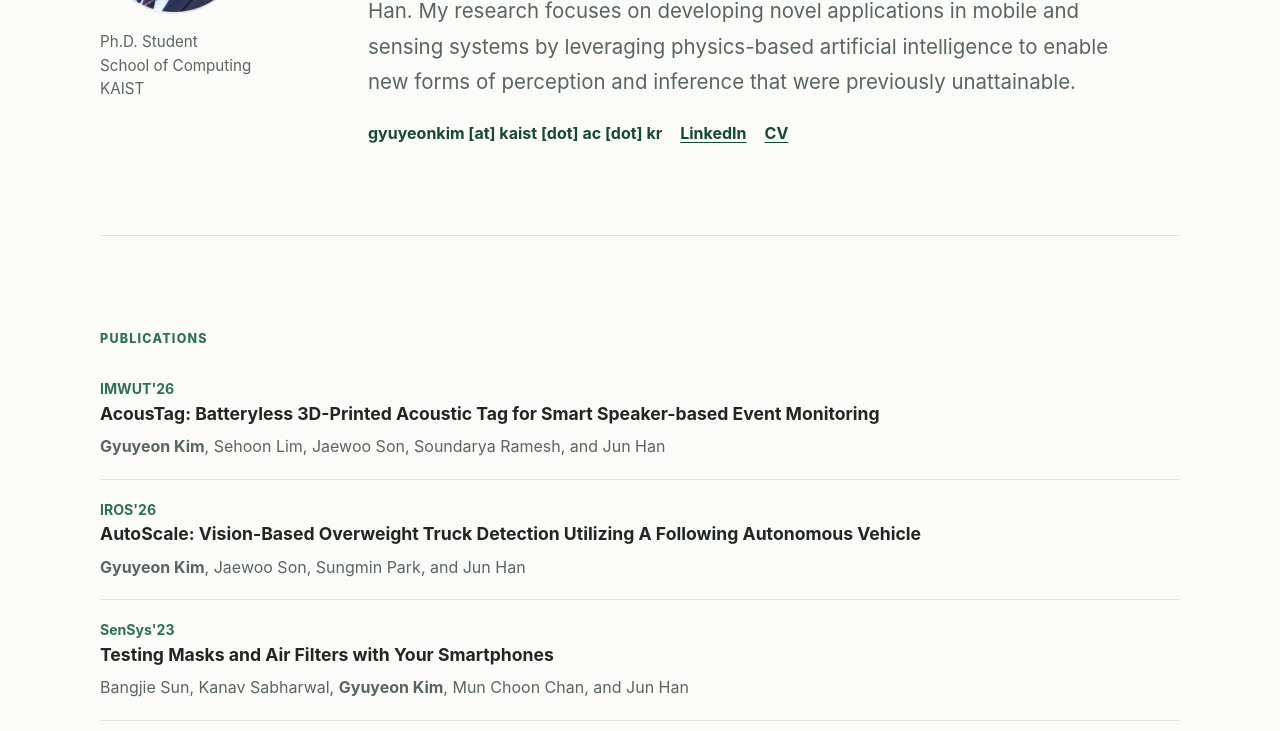
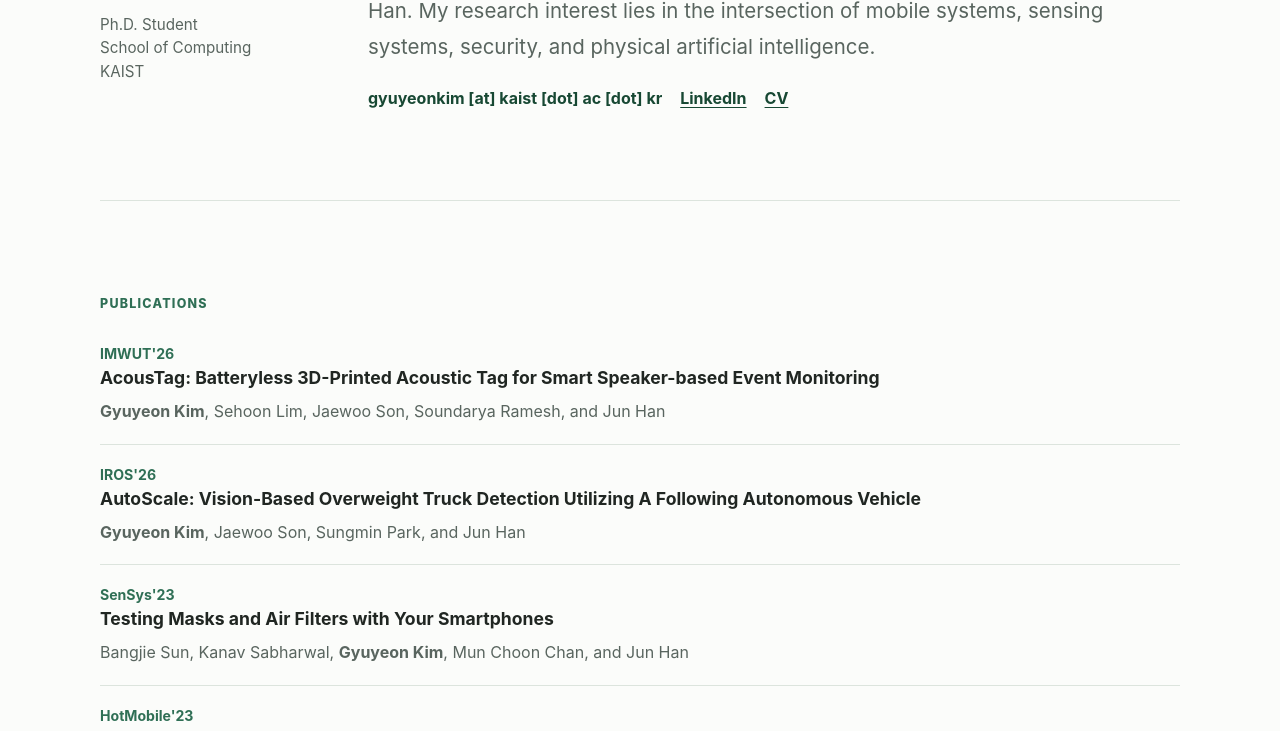
Before and after one commit to msmhi52/msmhi52.github.io, a plain HTML site: page index.html in a window 1280 px wide. Shown: the part 333-1064 px from the top of the page. Drawn offline with Linux system fonts and the light colour scheme.

Commit message:
Update research interest statement

```diff
--- a/index.html
+++ b/index.html
@@ -5,7 +5,7 @@
     <meta name="viewport" content="width=device-width, initial-scale=1">
     <meta
       name="description"
-      content="Gyuyeon Kim is a Ph.D. student at KAIST School of Computing researching mobile and sensing systems, physics-based AI, and cyber-physical perception."
+      content="Gyuyeon Kim is a Ph.D. student at KAIST School of Computing researching mobile systems, sensing systems, security, and physical artificial intelligence."
     >
     <title>Gyuyeon Kim</title>
     <link rel="stylesheet" href="styles.css">
@@ -35,9 +35,8 @@
           <h1 id="profile-title">Gyuyeon Kim</h1>
           <p class="lead">
             I am a Ph.D. student in the School of Computing at KAIST, advised by Prof. Jun Han.
-            My research focuses on developing novel applications in mobile and sensing systems by leveraging
-            physics-based artificial intelligence to enable new forms of perception and inference that were
-            previously unattainable.
+            My research interest lies in the intersection of mobile systems, sensing systems, security, and
+            physical artificial intelligence.
           </p>
           <div class="contact-links" aria-label="Contact links">
             <span class="email-obfuscated">gyuyeonkim [at] kaist [dot] ac [dot] kr</span>
```
Also changed, not shown: 1 other file.
